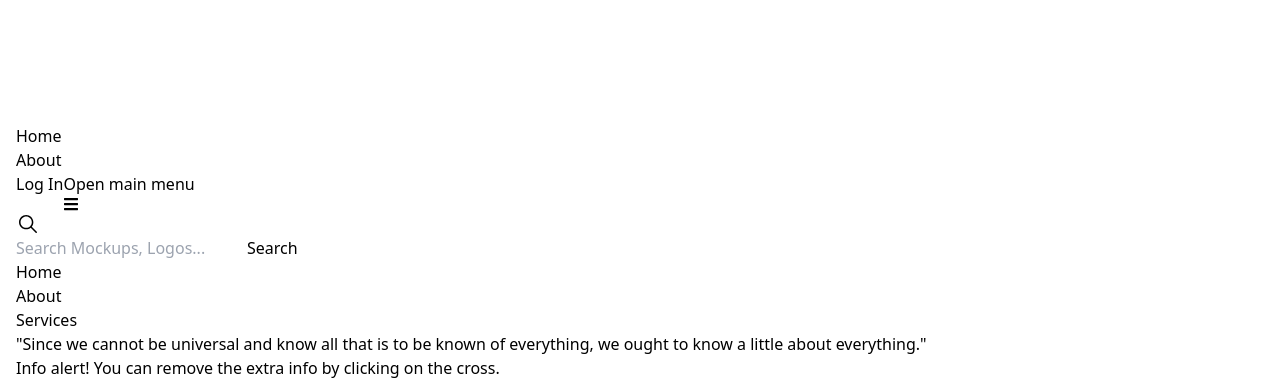
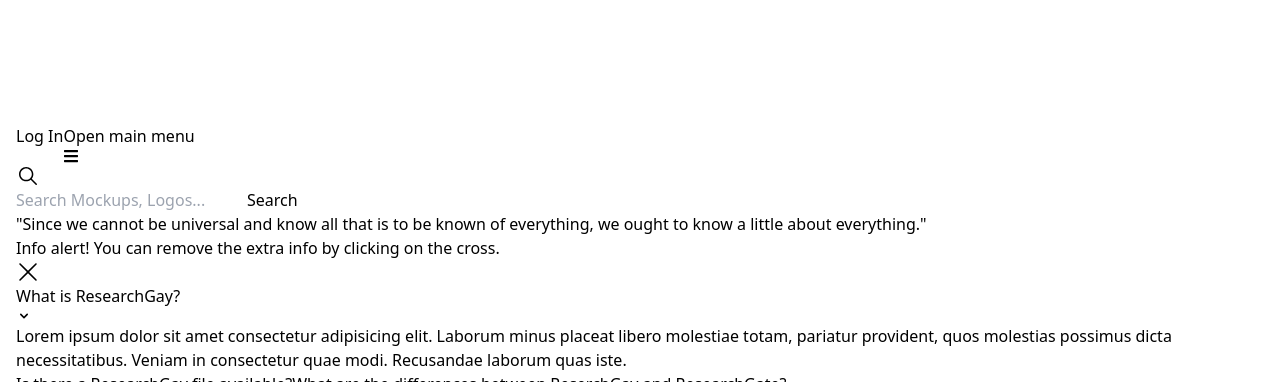
Before and after one commit to GerindT/reSearch, a React (Vite) app in the folder frontend-arXiv-clone/: page / in a window 1280 px wide. Shown: the part 1140-1522 px from the top of the page. Built offline with nearby package versions, Linux system fonts and the light colour scheme.

Commit message:
fixes navbar

```diff
--- a/frontend-arXiv-clone/src/components/MainNavbar.jsx
+++ b/frontend-arXiv-clone/src/components/MainNavbar.jsx
@@ -58,20 +58,6 @@
         </Navbar.Brand>
 
         <div className="flex md:order-2 items-center">
-          <ul className="hidden md:flex content-center list-none flex-row gap-[2em]">
-            <StyledNavbarLink
-              href="/"
-              className="text-md cursor-pointer  transition duration-100 ease-in transform  hover:scale-110   "
-            >
-              Home
-            </StyledNavbarLink>
-            <StyledNavbarLink
-              href="#"
-              className="text-md cursor-pointer  transition duration-100 ease-in transform  hover:scale-110"
-            >
-              About
-            </StyledNavbarLink>
-          </ul>
           {isLogedIn ? (
             <Dropdown
               arrowIcon={false}
@@ -170,29 +156,12 @@
         <StyledNavbarCollapse className=" content-center">
           <Navbar.Link
             href="#"
-            className="text-md md:text-lg md:block md:max-w-[400px]  lg:w-[100vw] lg:ml-[0em] xl:ml-[18em]  "
+            className={`text-md md:text-lg md:block md:max-w-[400px]  lg:w-[100vw] lg:ml-[0em] ${
+              isLogedIn ? " " : "xl:ml-[3em]"
+            }  `}
           >
             <SearchBar posts={posts} setPosts={setPosts} />
           </Navbar.Link>
-
-          <StyledNavbarLink
-            href="#"
-            className="text-md md:text-lg cursor-pointer  transition duration-100 ease-in transform  hover:scale-110 md:hidden "
-          >
-            Home
-          </StyledNavbarLink>
-          <StyledNavbarLink
-            href="#"
-            className="text-md md:text-lg cursor-pointer  transition duration-100 ease-in transform  hover:scale-110 md:hidden"
-          >
-            About
-          </StyledNavbarLink>
-          <StyledNavbarLink
-            href="#"
-            className="text-md md:text-lg cursor-pointer  transition duration-100 ease-in transform  hover:scale-110 md:hidden"
-          >
-            Services
-          </StyledNavbarLink>
         </StyledNavbarCollapse>
       </StyledNavbar>
     </>
```
